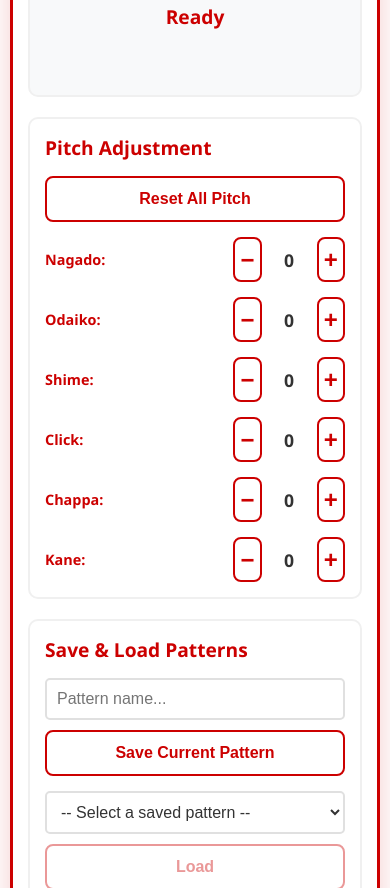
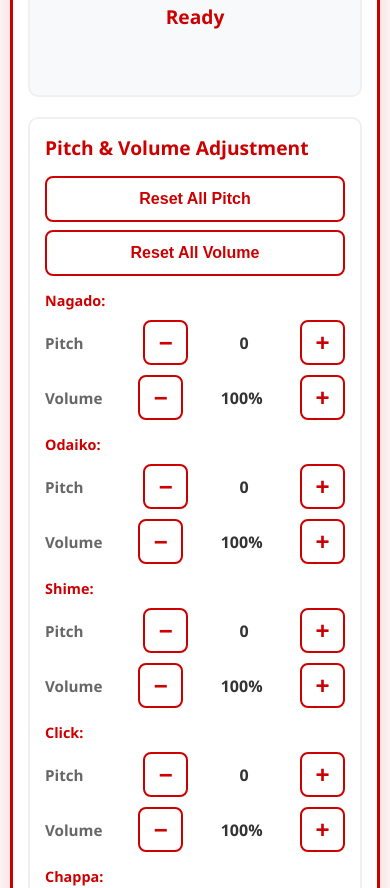
Before and after one commit to zoutongshen/taiko, a plain HTML site: page index.html in a window 390 px wide. Shown: the part 1112-2000 px from the top of the page. Drawn offline with Linux system fonts and the light colour scheme; no server answers.

Commit message:
Add volume controls and UI improvements
- Add volume adjustment controls (0-150%) alongside pitch controls
- Each instrument now has independent volume control with +/- buttons
- Add 'Reset All Volume' button to restore all volumes to 100%
- Volume applied through Web Audio API gain nodes during playback
- Add audio feedback when clicking pattern steps (plays instrument sound)
- Update footer to personal message with Netherlands flag
- Center-align all controls in rhythm and pitch/volume sections
- Improve font consistency (weight 600) across all UI elements
- Increase spacing between pitch and volume control groups
- Mobile responsive: volume controls stack vertically on small screens
- Update CSS cache version to v3

```diff
--- a/index.html
+++ b/index.html
@@ -7,7 +7,7 @@
     <meta name="apple-mobile-web-app-status-bar-style" content="black-translucent">
     <meta name="theme-color" content="#cc0000">
     <title>Taiko Metronome</title>
-    <link rel="stylesheet" href="styles.css?v=2">
+    <link rel="stylesheet" href="styles.css?v=3">
 </head>
 <body>
     <div class="container">
@@ -85,48 +85,103 @@
                 </div>
             </section>
 
-            <!-- Pitch Control Section -->
+            <!-- Pitch & Volume Control Section -->
             <section class="pitch-section">
-                <h2>Pitch Adjustment</h2>
+                <h2>Pitch & Volume Adjustment</h2>
                 <div class="pitch-header">
                     <button id="reset-all-pitch-btn" class="preset-btn">Reset All Pitch</button>
+                    <button id="reset-all-volume-btn" class="preset-btn">Reset All Volume</button>
                 </div>
                 <div class="pitch-controls">
                     <div class="pitch-row">
                         <span class="instrument-label">Nagado:</span>
+                        <span class="control-group">
+                            <span class="control-label">Pitch</span>
                             <button class="pitch-btn" data-instrument="nagado" data-direction="down">−</button>
                             <span class="pitch-value" id="pitch-nagado">0</span>
                             <button class="pitch-btn" data-instrument="nagado" data-direction="up">+</button>
+                        </span>
+                        <span class="control-group">
+                            <span class="control-label">Volume</span>
+                            <button class="volume-btn" data-instrument="nagado" data-direction="down">−</button>
+                            <span class="volume-value" id="volume-nagado">100%</span>
+                            <button class="volume-btn" data-instrument="nagado" data-direction="up">+</button>
+                        </span>
                     </div>
                     <div class="pitch-row">
                         <span class="instrument-label">Odaiko:</span>
+                        <span class="control-group">
+                            <span class="control-label">Pitch</span>
                             <button class="pitch-btn" data-instrument="odaiko" data-direction="down">−</button>
                             <span class="pitch-value" id="pitch-odaiko">0</span>
                             <button class="pitch-btn" data-instrument="odaiko" data-direction="up">+</button>
+                        </span>
+                        <span class="control-group">
+                            <span class="control-label">Volume</span>
+                            <button class="volume-btn" data-instrument="odaiko" data-direction="down">−</button>
+                            <span class="volume-value" id="volume-odaiko">100%</span>
+                            <button class="volume-btn" data-instrument="odaiko" data-direction="up">+</button>
+                        </span>
                     </div>
                     <div class="pitch-row">
                         <span class="instrument-label">Shime:</span>
+                        <span class="control-group">
+                            <span class="control-label">Pitch</span>
                             <button class="pitch-btn" data-instrument="shime" data-direction="down">−</button>
                             <span class="pitch-value" id="pitch-shime">0</span>
                             <button class="pitch-btn" data-instrument="shime" data-direction="up">+</button>
+                        </span>
+                        <span class="control-group">
+                            <span class="control-label">Volume</span>
+                            <button class="volume-btn" data-instrument="shime" data-direction="down">−</button>
+                            <span class="volume-value" id="volume-shime">100%</span>
+                            <button class="volume-btn" data-instrument="shime" data-direction="up">+</button>
+                        </span>
                     </div>
                     <div class="pitch-row">
                         <span class="instrument-label">Click:</span>
+                        <span class="control-group">
+                            <span class="control-label">Pitch</span>
                             <button class="pitch-btn" data-instrument="click" data-direction="down">−</button>
                             <span class="pitch-value" id="pitch-click">0</span>
                             <button class="pitch-btn" data-instrument="click" data-direction="up">+</button>
+                        </span>
+                        <span class="control-group">
+                            <span class="control-label">Volume</span>
+                            <button class="volume-btn" data-instrument="click" data-direction="down">−</button>
+                            <span class="volume-value" id="volume-click">100%</span>
+                            <button class="volume-btn" data-instrument="click" data-direction="up">+</button>
+                        </span>
                     </div>
                     <div class="pitch-row">
                         <span class="instrument-label">Chappa:</span>
+                        <span class="control-group">
+                            <span class="control-label">Pitch</span>
                             <button class="pitch-btn" data-instrument="chappa" data-direction="down">−</button>
                             <span class="pitch-value" id="pitch-chappa">0</span>
                             <button class="pitch-btn" data-instrument="chappa" data-direction="up">+</button>
+                        </span>
+                        <span class="control-group">
+                            <span class="control-label">Volume</span>
+                            <button class="volume-btn" data-instrument="chappa" data-direction="down">−</button>
+                            <span class="volume-value" id="volume-chappa">100%</span>
+                            <button class="volume-btn" data-instrument="chappa" data-direction="up">+</button>
+                        </span>
                     </div>
                     <div class="pitch-row">
                         <span class="instrument-label">Kane:</span>
+                        <span class="control-group">
+                            <span class="control-label">Pitch</span>
                             <button class="pitch-btn" data-instrument="kane" data-direction="down">−</button>
                             <span class="pitch-value" id="pitch-kane">0</span>
                             <button class="pitch-btn" data-instrument="kane" data-direction="up">+</button>
+                        </span>
+                        <span class="control-group">
+                            <span class="control-label">Volume</span>
+                            <button class="volume-btn" data-instrument="kane" data-direction="down">−</button>
+                            <span class="volume-value" id="volume-kane">100%</span>
+                            <button class="volume-btn" data-instrument="kane" data-direction="up">+</button>
+                        </span>
                     </div>
                 </div>
             </section>
@@ -152,7 +207,7 @@
         </main>
 
         <footer>
-            <p>Taiko Metronome - Practice with traditional Japanese percussion sounds</p>
+            <p>Made with love by Zoutong from 🇳🇱</p>
         </footer>
     </div>
 
--- a/styles.css
+++ b/styles.css
@@ -109,17 +109,20 @@ h2 {
 .rhythm-controls {
     display: flex;
     flex-direction: column;
+    align-items: center;
     gap: 20px;
 }
 
 .rhythm-type {
     display: flex;
+    justify-content: center;
     gap: 30px;
 }
 
 .time-signature {
     display: flex;
     align-items: center;
+    justify-content: center;
     gap: 10px;
 }
 
@@ -130,6 +133,7 @@ h2 {
     border-radius: 5px;
     color: #333;
     font-size: 1em;
+    font-weight: 600;
     cursor: pointer;
 }
 
@@ -140,6 +144,7 @@ h2 {
 
 .rhythm-controls label {
     font-size: 1.1em;
+    font-weight: 600;
     cursor: pointer;
     display: flex;
     align-items: center;
@@ -427,11 +432,12 @@ h2 {
     pointer-events: none;
 }
 
-/* Pitch Controls */
+/* Pitch & Volume Controls */
 .pitch-header {
     margin-bottom: 15px;
     display: flex;
     justify-content: flex-end;
+    gap: 10px;
 }
 
 .pitch-controls {
@@ -443,7 +449,9 @@ h2 {
 .pitch-row {
     display: flex;
     align-items: center;
-    gap: 15px;
+    justify-content: center;
+    gap: 30px;
+    flex-wrap: wrap;
 }
 
 .instrument-label {
@@ -452,7 +460,19 @@ h2 {
     min-width: 80px;
 }
 
-.pitch-btn {
+.control-group {
+    display: flex;
+    align-items: center;
+    gap: 8px;
+}
+
+.control-label {
+    font-size: 0.95em;
+    color: #666;
+    font-weight: 600;
+}
+
+.pitch-btn, .volume-btn {
     width: 40px;
     height: 40px;
     background: #fff;
@@ -468,84 +488,41 @@ h2 {
     justify-content: center;
 }
 
-.pitch-btn:hover {
+.pitch-btn:hover, .volume-btn:hover {
     background: #cc0000;
     color: white;
 }
 
-.pitch-btn:active {
+.pitch-btn:active, .volume-btn:active {
     transform: scale(0.95);
+}
+
+.pitch-value, .volume-value {
+    text-align: center;
+    font-weight: 600;
+    font-size: 1em;
+    color: #333;
 }
 
 .pitch-value {
     min-width: 35px;
-    text-align: center;
-    font-weight: 600;
-    font-size: 1.1em;
-    color: #333;
 }
 
-/* Loop Controls */
-.pitch-controls {
-    display: flex;
-    flex-direction: column;
-    gap: 15px;
-}
-
-.pitch-row {
-    display: flex;
-    align-items: center;
-    gap: 15px;
-}
-
-.instrument-label {
-    font-weight: 600;
-    color: #cc0000;
-    min-width: 80px;
-}
-
-.pitch-btn {
-    width: 40px;
-    height: 40px;
-    background: #fff;
-    border: 2px solid #cc0000;
-    color: #cc0000;
-    border-radius: 8px;
-    cursor: pointer;
-    font-size: 1.5em;
-    font-weight: bold;
-    transition: all 0.2s ease;
-    display: flex;
-    align-items: center;
-    justify-content: center;
-}
-
-.pitch-btn:hover {
-    background: #cc0000;
-    color: white;
-}
-
-.pitch-btn:active {
-    transform: scale(0.95);
-}
-
-.pitch-value {
-    min-width: 35px;
-    text-align: center;
-    font-weight: 600;
-    font-size: 1.1em;
-    color: #333;
+.volume-value {
+    min-width: 50px;
 }
 
 /* Loop Controls */
 .loop-controls {
     display: flex;
     flex-direction: column;
+    align-items: center;
     gap: 15px;
 }
 
 .loop-controls label {
     font-size: 1.1em;
+    font-weight: 600;
     cursor: pointer;
     display: flex;
     align-items: center;
@@ -561,8 +538,12 @@ h2 {
 .loop-count-container {
     display: flex;
     align-items: center;
+    justify-content: center;
     gap: 10px;
-    padding-left: 30px;
+}
+
+.loop-count-container label {
+    font-weight: 600;
 }
 
 .loop-count-container input {
@@ -572,6 +553,7 @@ h2 {
     border-radius: 5px;
     text-align: center;
     font-size: 1em;
+    font-weight: 600;
     background: #fff;
     color: #333;
 }
@@ -761,9 +743,20 @@ footer {
         flex-shrink: 0;
     }
 
-    /* Pitch controls */
+    /* Pitch & Volume controls */
+    .pitch-header {
+        flex-direction: column;
+        gap: 8px;
+    }
+
+    .pitch-header .preset-btn {
+        width: 100%;
+    }
+
     .pitch-row {
         gap: 10px;
+        flex-direction: column;
+        align-items: flex-start;
     }
 
     .instrument-label {
@@ -771,7 +764,16 @@ footer {
         font-size: 0.9em;
     }
 
-    .pitch-btn {
+    .control-group {
+        width: 100%;
+        justify-content: space-between;
+    }
+
+    .control-label {
+        min-width: 60px;
+    }
+
+    .pitch-btn, .volume-btn {
         width: 45px;
         height: 45px;
     }
```
Also changed, not shown: script.js (+49 -1 lines). Lines whose indentation alone changed are shown as unchanged.
